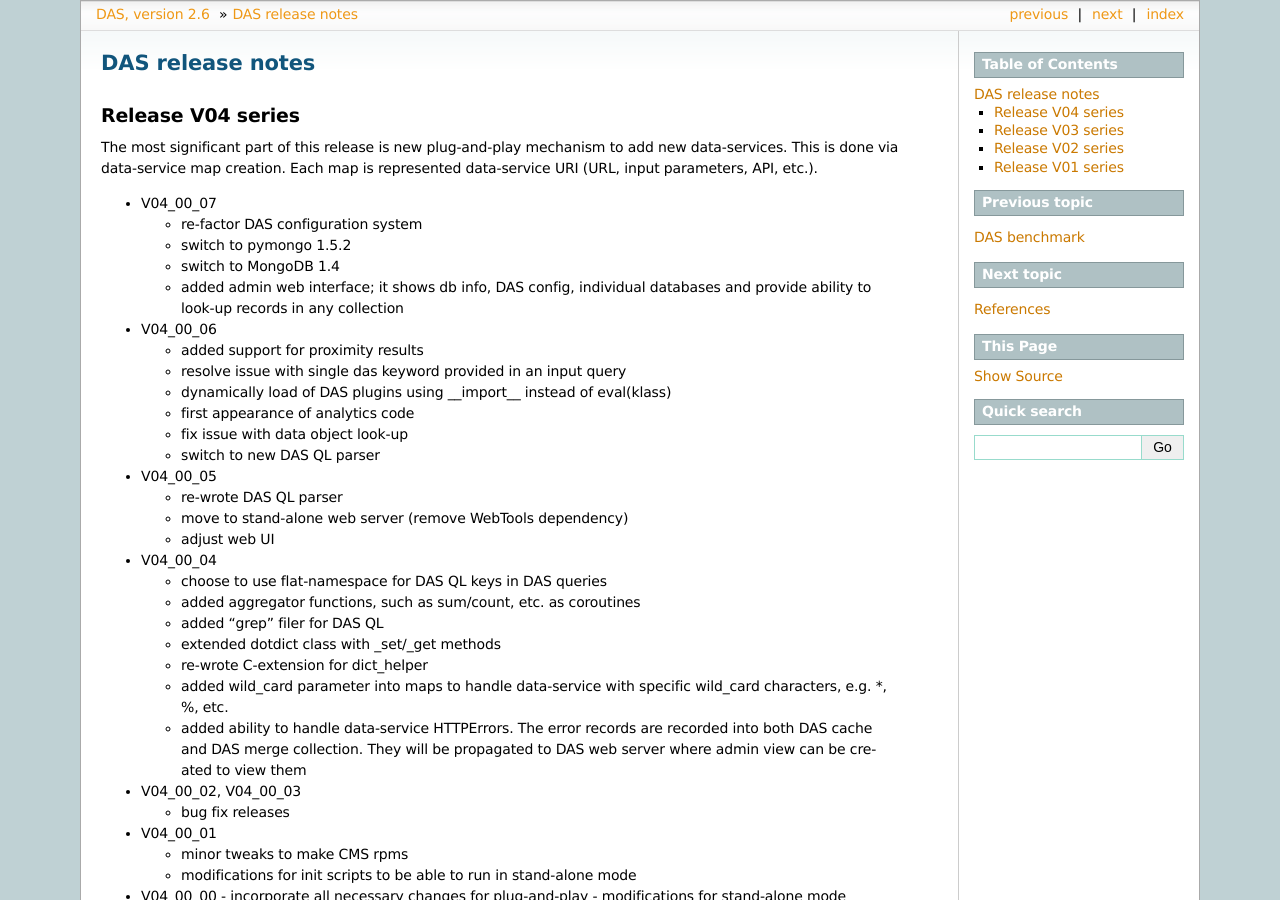
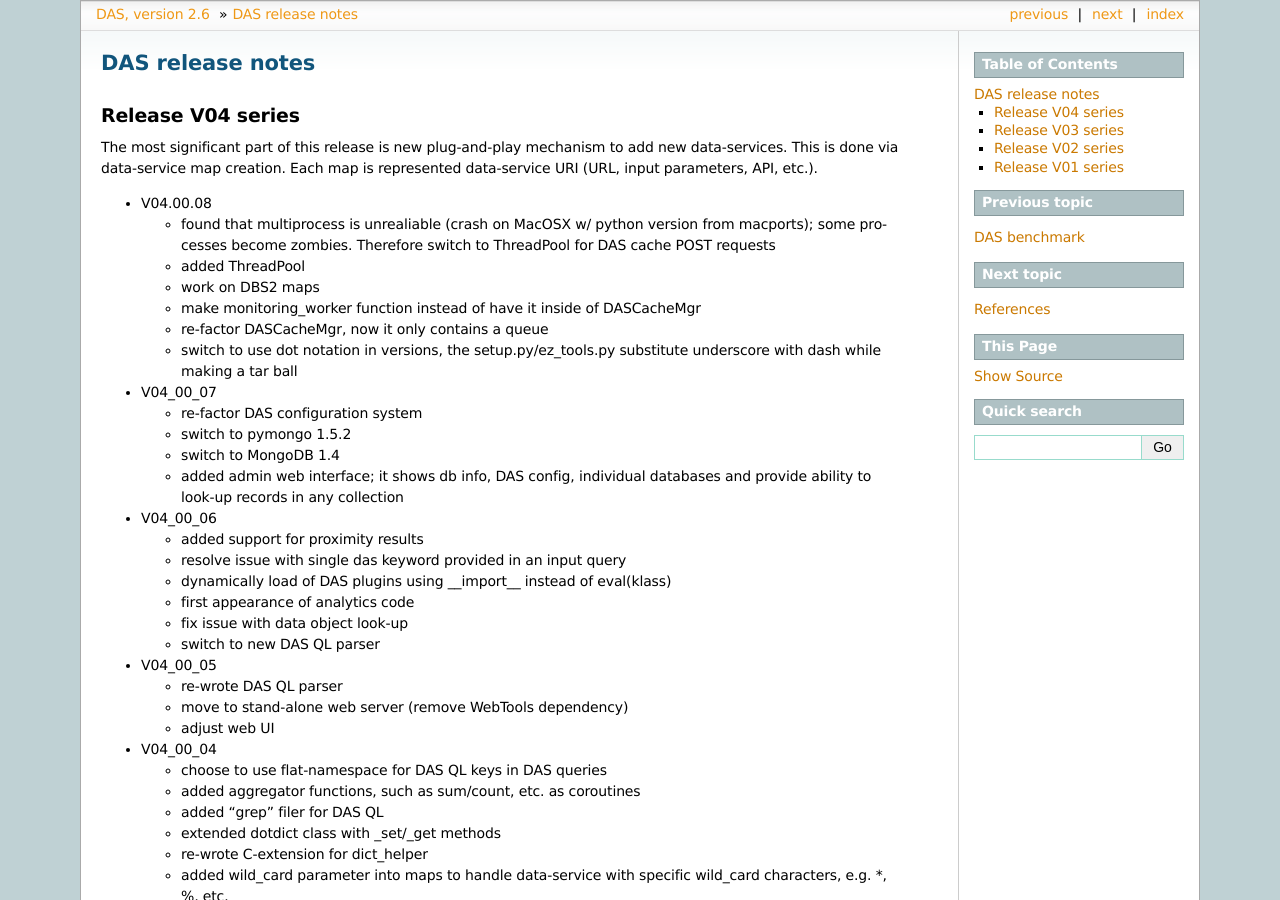
Before and after one commit to dmwm/DAS, a Sphinx documentation site: the page built from doc/sphinx/changelog.rst, in a window 1280 px wide and 900 px high. Built offline with Sphinx 7.4.7, drawn with Linux system fonts in a browser that asks for light colours; the version number is read from the project's files by our own code.

Commit message:
Update
git-svn-id: svn+ssh://svn.cern.ch/reps/CMSDMWM/DAS/trunk@1149 4525493e-7705-40b1-a816-d608a930855b

```diff
--- a/doc/sphinx/changelog.rst
+++ b/doc/sphinx/changelog.rst
@@ -6,6 +6,19 @@ Release V04 series
 The most significant part of this release is new plug-and-play mechanism
 to add new data-services. This is done via data-service map creation. Each
 map is represented data-service URI (URL, input parameters, API, etc.).
+
+- V04.00.08
+
+  - found that multiprocess is unrealiable (crash on MacOSX w/ python
+    version from macports); some processes become zombies. Therefore
+    switch to ThreadPool for DAS cache POST requests
+  - added ThreadPool
+  - work on DBS2 maps
+  - make monitoring_worker function instead of have it inside of
+    DASCacheMgr
+  - re-factor DASCacheMgr, now it only contains a queue
+  - switch to use dot notation in versions, the setup.py/ez_tools.py
+    substitute underscore with dash while making a tar ball
 
 - V04_00_07
 
```
